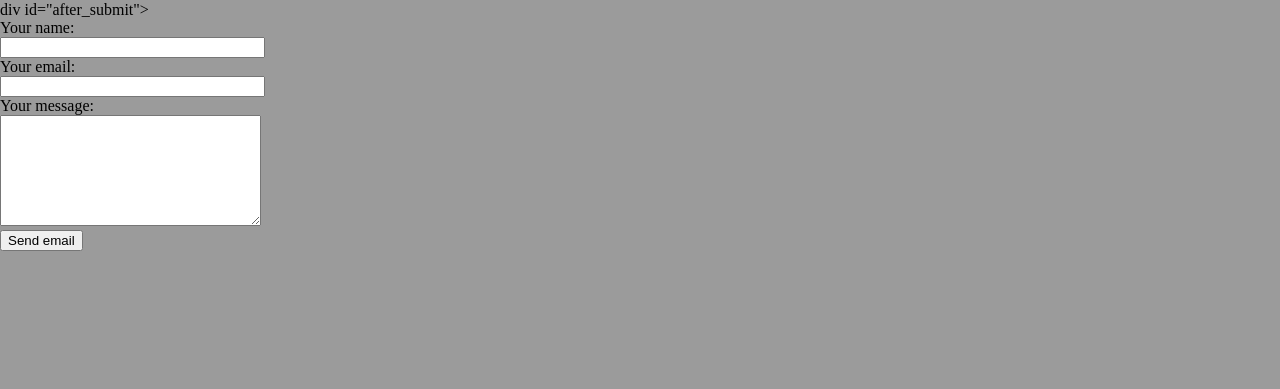
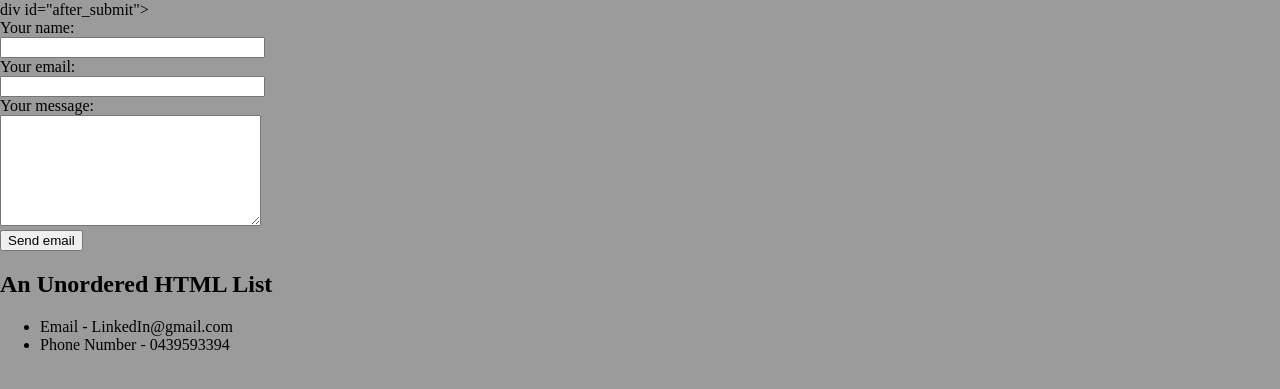
Before and after one commit to LinkedUp/LinkedUp.github.io, a plain HTML site: page Website/contactpage.html in a window 1280 px wide. Shown: the part 79-468 px from the top of the page. Drawn offline with Linux system fonts and the light colour scheme.

Commit message:
Update contactpage.html
contact info update

```diff
--- a/Website/contactpage.html
+++ b/Website/contactpage.html
@@ -39,6 +39,13 @@
               </div>
 
                 <input id="submit_button" type="submit" value="Send email" />
+                <h2>An Unordered HTML List</h2>
+
+                    <ul>
+                      <li>Email - LinkedIn@gmail.com</li>
+                      <li>Phone Number - 0439593394</li>
+
+                    </ul>
             </form>
         </div>
         </section>
```
